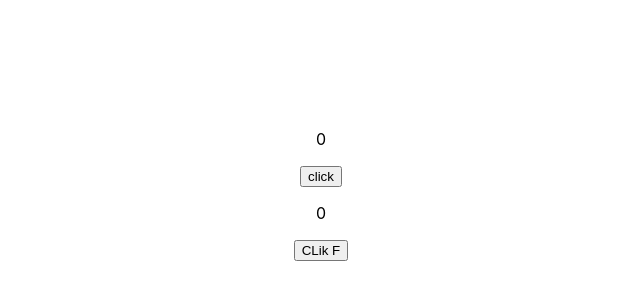
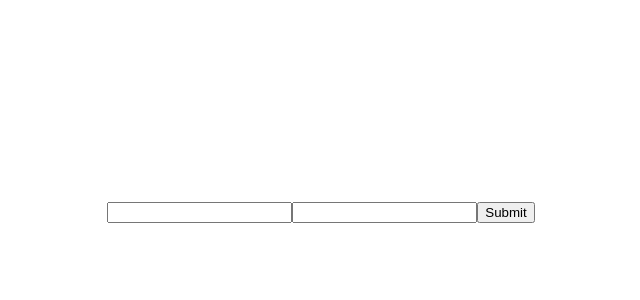
Before and after one commit to DausPx/react-class, a React (Create React App) app: page / in a window 1280 px wide. Shown: the part 188-488 px from the top of the page, without its empty margins (319-959 px from the left). Built offline with nearby package versions, Linux system fonts and the light colour scheme.

Commit message:
lets hope this works 😭

```diff
--- a/src/App.js
+++ b/src/App.js
@@ -1,13 +1,11 @@
 import "./App.css";
-import Clickable from "./classComponents/Clickable";
-import ClickableF from "./functionalComponents/ClickableF";
+import Input from "./functionalComponents/Input";
 
 function App() {
 
   return (
     <div className="App">
-      <Clickable />
-      <ClickableF />
+      <Input />
     </div>
   );
 }
--- /dev/null
+++ b/src/functionalComponents/Input.jsx
@@ -0,0 +1,40 @@
+import { useState } from "react"
+
+function Input(props) {
+    const [text, setText] = useState('')
+    const [email, setEmail] = useState('')
+    const [error, setError] = useState('')
+
+    function onChange(e) {
+        const value = e.target.value
+
+        setText(value)
+    }
+
+    function onEmailChange(e) {
+        const value = e.target.value
+
+        setEmail(value)
+    }
+
+    function onClick() {
+        if(text.length > 10){
+            setError('Your input text must less then 10 chars')
+        }
+
+        if(email.length < 4){
+            setError('Your email must be more than 4 chars')
+        }
+    }
+
+    return (
+        <div>
+            {error && (<p>{error}</p>)}
+            <input  type='text' value={text} onChange={onChange}/>
+            <input type='email' value={email} onChange={onEmailChange} />
+            <button onClick={onClick}>Submit</button>
+        </div>
+    )
+
+}
+export default Input
--- a/src/functionalComponents/RandomEmojiF.jsx
+++ b/src/functionalComponents/RandomEmojiF.jsx
@@ -13,6 +13,7 @@ function RandomEmojiF(props) {
         },1000)
 
         return () => clearInterval(timerID)
+    // eslint-disable-next-line react-hooks/exhaustive-deps
     },[])
 
     function tick() {
```
